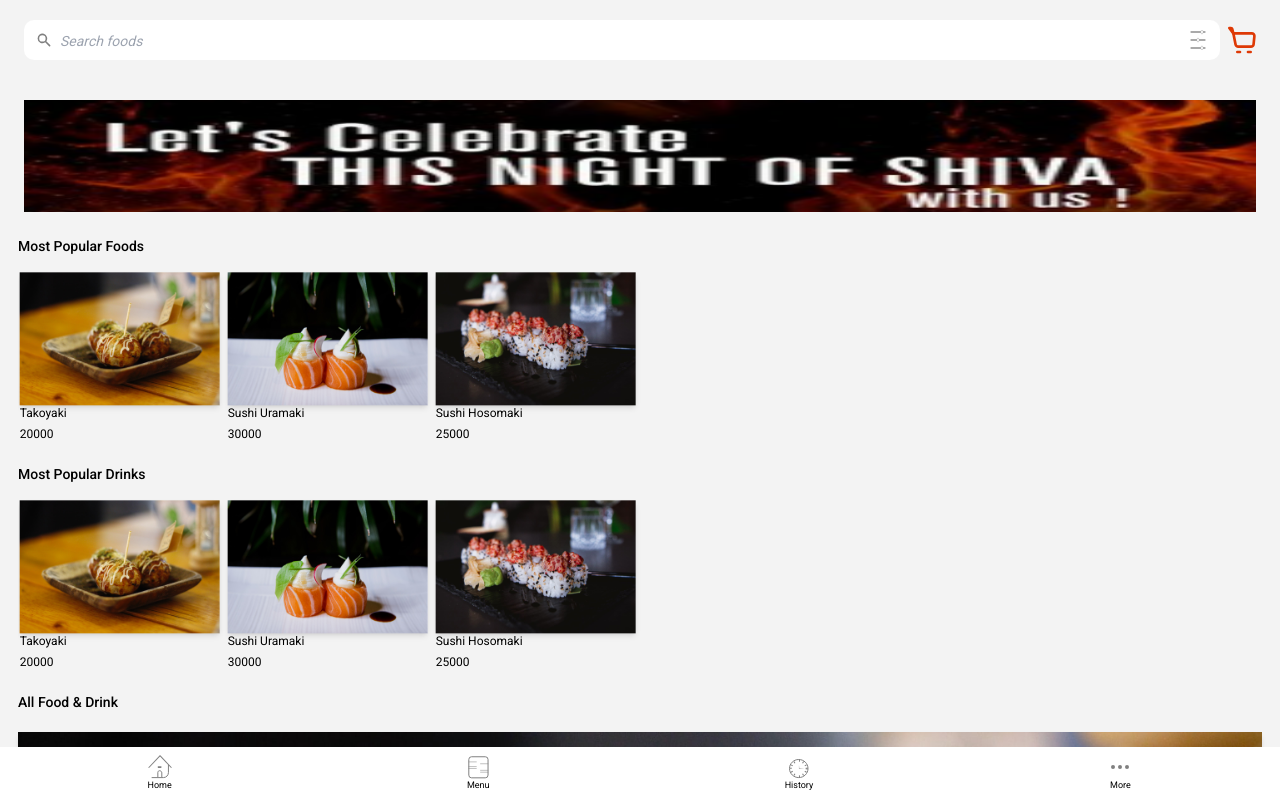
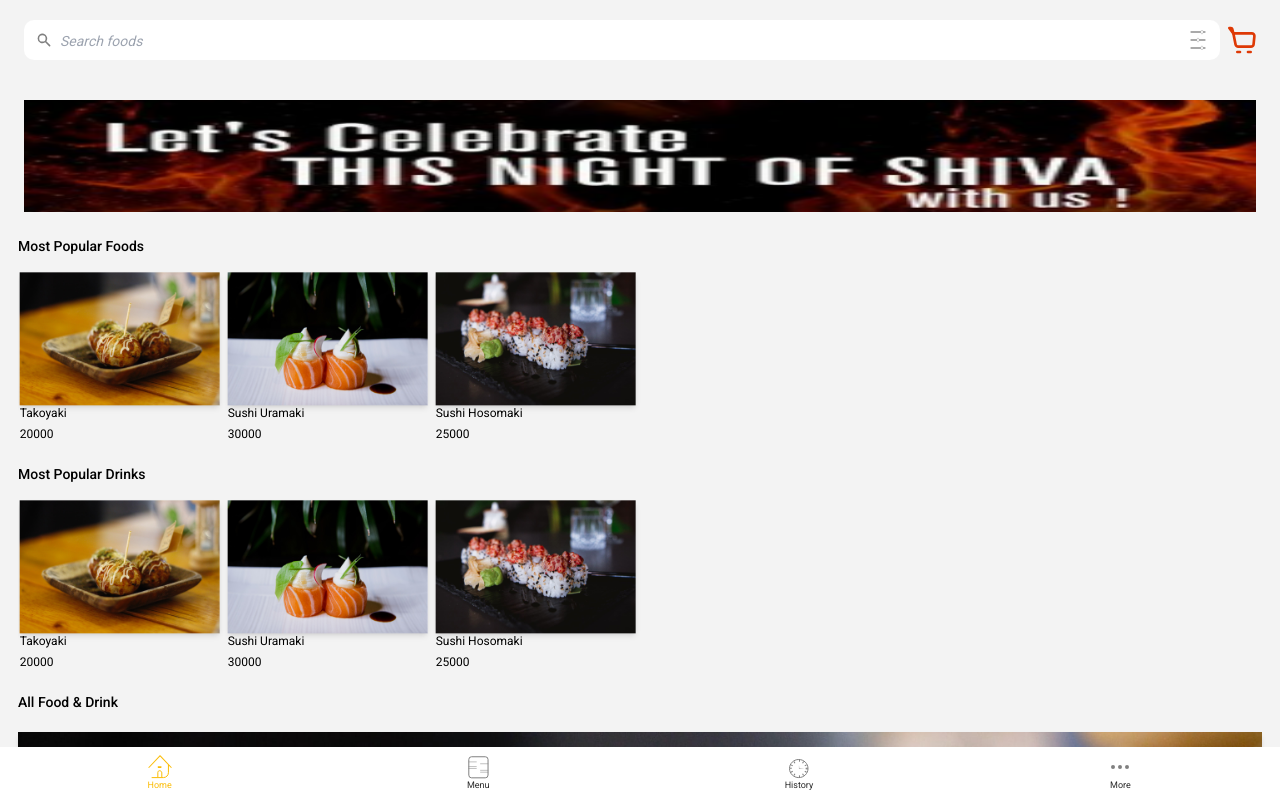
Before and after one commit to zylcom/fostfoad, a Vue app: page / in a window 1280 px wide. Shown: the top 800 px of the page. Built offline with nearby package versions, Linux system fonts and the light colour scheme.

Commit message:
update src/components/NavigationBar.vue

```diff
--- a/src/components/NavigationBar.vue
+++ b/src/components/NavigationBar.vue
@@ -3,32 +3,37 @@ import IconHome from "../components/icons/IconHome.vue";
 import IconMenu from "../components/icons/IconMenu.vue";
 import IconHistory from "../components/icons/IconHistory.vue";
 import IconDotsHorizontal from "../components/icons/IconDotsHorizontal.vue";
+import NavigationButton from "./NavigationButton.vue";
 </script>
 
 <template>
   <nav class="flex justify-around">
-    <button class="flex flex-col items-center justify-end">
-      <IconHome />
+    <NavigationButton
+      path="/"
+      path-name="Home"
+      :icon="IconHome"
+      text-active-color="text-chocobo-feather"
+    />
 
-      <span class="text-[length:9px]">Home</span>
-    </button>
+    <NavigationButton
+      path="/menu"
+      path-name="Menu"
+      :icon="IconMenu"
+      text-active-color="text-torii-red"
+    />
 
-    <button class="flex flex-col items-center justify-end">
-      <IconMenu />
+    <NavigationButton
+      path="/history"
+      path-name="History"
+      :icon="IconHistory"
+      text-active-color="text-heirloom-hydrangea"
+    />
 
-      <span class="text-[length:9px]">Menu</span>
-    </button>
-
-    <button class="flex flex-col items-center justify-end">
-      <IconHistory />
-
-      <span class="text-[length:9px]">History</span>
-    </button>
-
-    <button class="flex flex-col items-center justify-end">
-      <IconDotsHorizontal />
-
-      <span class="text-[length:9px]">More</span>
-    </button>
+    <NavigationButton
+      path="/setting"
+      path-name="More"
+      :icon="IconDotsHorizontal"
+      text-active-color="text-venetian-nights"
+    />
   </nav>
 </template>
```
